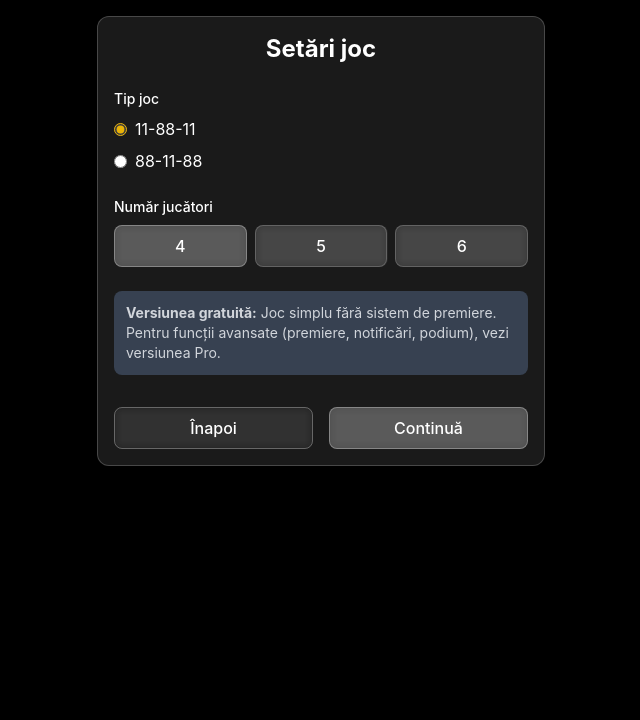
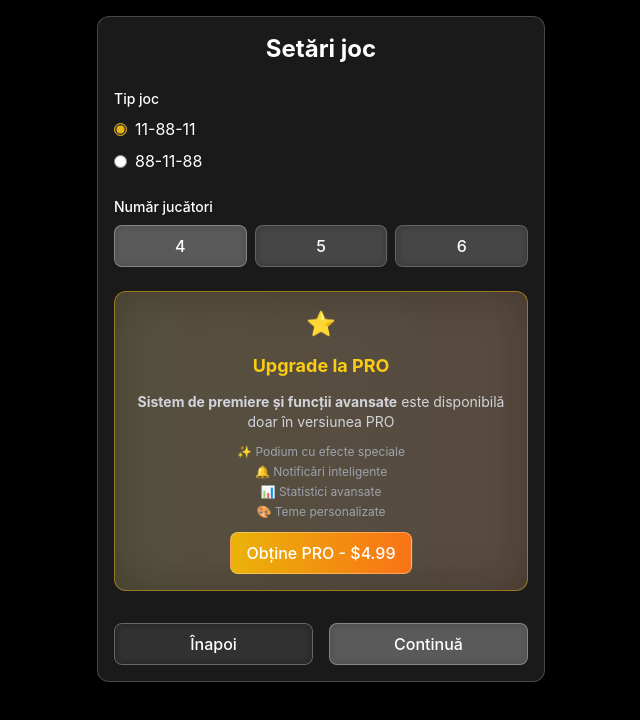
Before and after one commit to ARKHEDEA/whist-mate-free, a React (Vite) app: page /whist-mate-free/setup in a window 1280 px wide. Shown: the top 720 px of the page, without its empty margins (319-959 px from the left). Built offline with nearby package versions, Linux system fonts and the light colour scheme.

Commit message:
Add UpgradePrompt components to StartPage and SetupPage

```diff
--- a/src/pages/SetupPage.tsx
+++ b/src/pages/SetupPage.tsx
@@ -1,6 +1,7 @@
 import { useState } from 'react'
 import { useNavigate } from 'react-router-dom'
 import { Button, Card } from '../components/ui'
+import { UpgradePrompt } from '../components/UpgradePrompt'
 
 type GameType = '11-88-11' | '88-11-88'
 
@@ -19,6 +20,13 @@ export default function SetupPage() {
 
     localStorage.setItem('whist:gameConfig', JSON.stringify(gameConfig))
     navigate('/players')
+  }
+
+  const handleUpgrade = () => {
+    const proUrl = import.meta.env.VITE_PRO_WEB_URL || import.meta.env.VITE_PRO_PLAY_STORE_URL
+    if (proUrl) {
+      window.open(proUrl, '_blank')
+    }
   }
 
   return (
@@ -73,12 +81,10 @@ export default function SetupPage() {
             </div>
 
             {/* Free Version Notice */}
-            <div className="bg-gray-700 p-3 rounded-lg">
-              <p className="text-sm text-gray-300">
-                <strong>Versiunea gratuită:</strong> Joc simplu fără sistem de premiere.
-                Pentru funcții avansate (premiere, notificări, podium), vezi versiunea Pro.
-              </p>
-            </div>
+            <UpgradePrompt
+              featureName="Sistem de premiere și funcții avansate"
+              onUpgrade={handleUpgrade}
+            />
           </div>
 
           <div className="flex gap-4 mt-8">
--- a/src/pages/StartPage.tsx
+++ b/src/pages/StartPage.tsx
@@ -1,8 +1,16 @@
 import { Link } from 'react-router-dom'
 import { Button, Card } from '../components/ui'
+import { UpgradePrompt } from '../components/UpgradePrompt'
 
 export default function StartPage() {
   const hasGame = localStorage.getItem('whist:lastGame')
+
+  const handleUpgrade = () => {
+    const proUrl = import.meta.env.VITE_PRO_WEB_URL || import.meta.env.VITE_PRO_PLAY_STORE_URL
+    if (proUrl) {
+      window.open(proUrl, '_blank')
+    }
+  }
 
   return (
     <div className="min-h-screen bg-black text-white flex items-center justify-center p-4">
@@ -29,8 +37,13 @@ export default function StartPage() {
 
           <div className="text-xs text-gray-500 mt-8">
             <p>Versiunea gratuită include funcționalități de bază pentru joc</p>
-            <p>Pentru funcții avansate, vezi versiunea Pro</p>
           </div>
+
+          {/* Upgrade Prompt */}
+          <UpgradePrompt
+            featureName="Funcții avansate"
+            onUpgrade={handleUpgrade}
+          />
         </div>
       </Card>
     </div>
```
